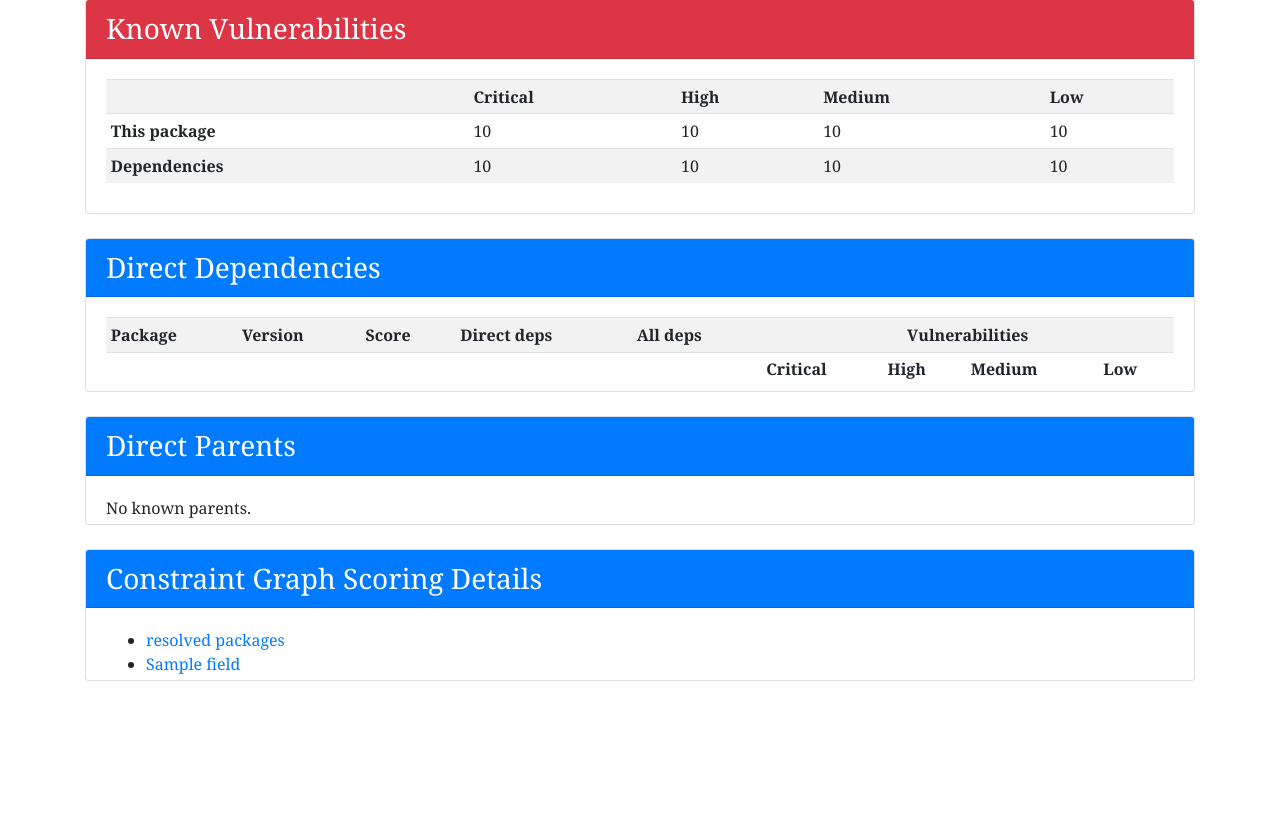
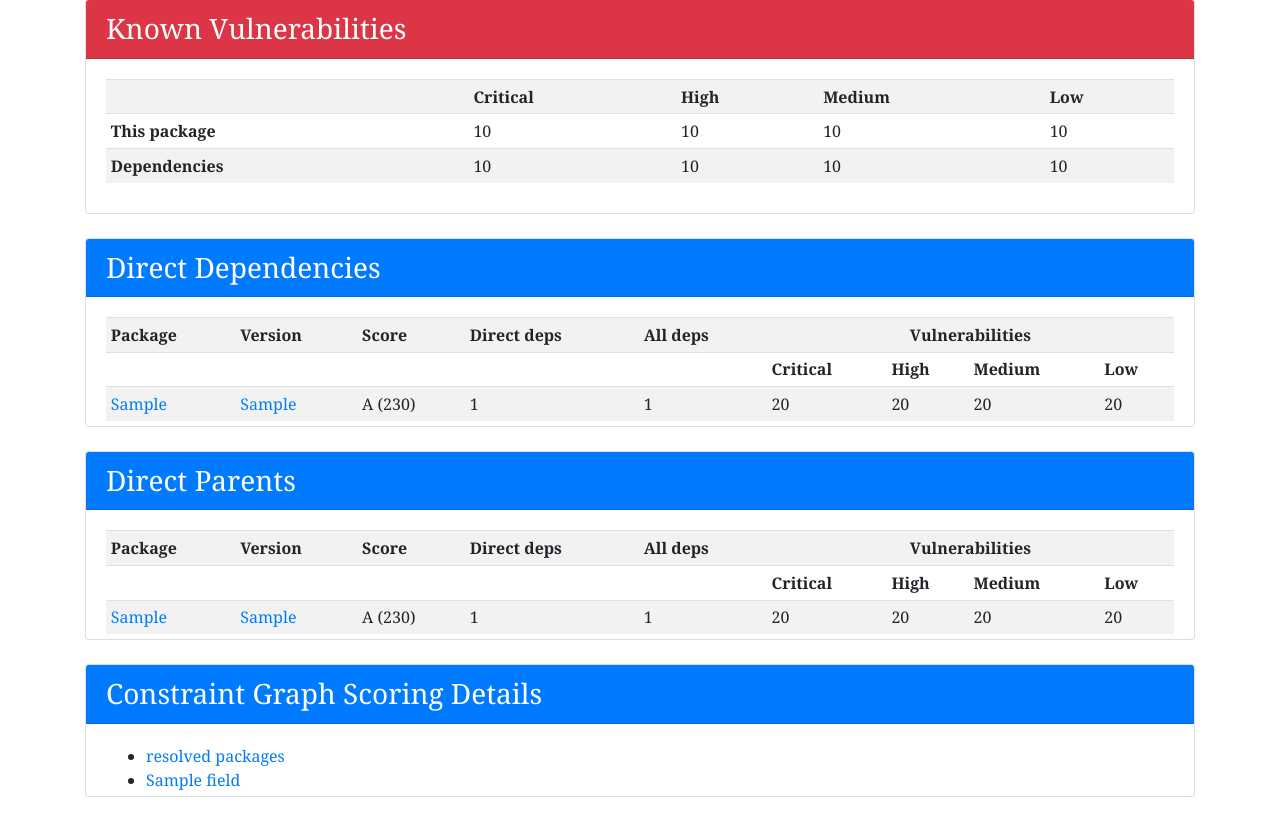
Before and after one commit to mozilla-services/dependency-observatory, a Flask app: template depobs/website/templates/package_report.html in a window 1280 px wide. Shown: the part 613-1426 px from the top of the page. Before the commit the page ends 1294 px from the top, so only its background shows below. Run offline with Flask 2, Linux system fonts and the light colour scheme; tables that the repository leaves empty hold one stand-in row (values such as "Sample post"); the template is opened without the code that fills it: values that come from a table or form of the project are taken from there, most other values are stand-ins (such as "Sample title", 1, 10 or a date in 2020); lists and menus that the app fills with data are empty; parts of the project's set-up code (start-up, migrations or seed data) failed here and were passed over; some libraries are stand-ins or nearby versions.

Commit message:
web: have dependencies_table snippet take a PackageReport
use .parents and .dependencies directly

```diff
--- a/depobs/website/templates/dep_files_report.html
+++ b/depobs/website/templates/dep_files_report.html
@@ -33,7 +33,7 @@
             </div>
             <div class="card-body pb-1">
                 {%if scan.package_graph and scan.package_graph.distinct_package_reports %}
-                    {% with deps=scan.package_graph.distinct_package_reports_json %}
+                    {% with deps=scan.package_graph.distinct_package_reports %}
                         {% include 'dependencies_table.html' %}
                     {% endwith %}
                 {% else %}
--- a/depobs/website/templates/dependencies_table.html
+++ b/depobs/website/templates/dependencies_table.html
@@ -21,35 +21,35 @@
     {% for dep in deps %}
     <tr>
         <td>
-            <a href="{{url_for('views_blueprint.show_package_report', package_manager='npm', package_name=dep['package'], package_version=dep['version'])}}" title="See package / version details">
-                {{dep['package']}}
+            <a href="{{url_for('views_blueprint.show_package_report', package_manager='npm', package_name=dep.package, package_version=dep['version'])}}" title="See package / version details">
+                {{dep.package}}
             </a>
         </td>
         <td>
-            <a href="{{url_for('views_blueprint.show_package_report', package_manager='npm', package_name=dep['package'], package_version=dep['version'])}}" title="See package / version details">
-                {{dep['version']}}
+            <a href="{{url_for('views_blueprint.show_package_report', package_manager='npm', package_name=dep.package, package_version=dep['version'])}}" title="See package / version details">
+                {{dep.version}}
             </a>
         </td>
         <td>
-            {{dep['score_code']}} {% if dep['score'] %}({{dep['score'] | round(0) | int}}){% endif %}
+            {{dep.score_code}} {% if dep.score %}({{dep.score | round(0) | int}}){% endif %}
         </td>
         <td>
-            {{dep['immediate_deps']}}
+            {{dep.immediate_deps}}
         </td>
         <td>
-            {{dep['all_deps']}}
+            {{dep.all_deps}}
         </td>
         <td>
-            {{dep['directVulnsCritical_score'] + dep['indirectVulnsCritical_score']}}
+            {{dep.directVulnsCritical_score + dep.indirectVulnsCritical_score}}
         </td>
         <td>
-            {{dep['directVulnsHigh_score'] + dep['indirectVulnsHigh_score']}}
+            {{dep.directVulnsHigh_score + dep.indirectVulnsHigh_score}}
         </td>
         <td>
-            {{dep['directVulnsMedium_score'] + dep['indirectVulnsMedium_score']}}
+            {{dep.directVulnsMedium_score + dep.indirectVulnsMedium_score}}
         </td>
         <td>
-            {{dep['directVulnsLow_score'] + dep['indirectVulnsLow_score']}}
+            {{dep.directVulnsLow_score + dep.indirectVulnsLow_score}}
         </td>
     </tr>
     {% endfor %}
--- a/depobs/website/templates/package_report.html
+++ b/depobs/website/templates/package_report.html
@@ -267,7 +267,7 @@
                 No direct dependencies.
             </div>
             {% else %}
-                {% with deps=package_report.dependencies_json %}
+                {% with deps=package_report.dependencies %}
                     {% include 'dependencies_table.html' %}
                 {% endwith %}
             {% endif %}
@@ -278,12 +278,12 @@
             <span class="h3">Direct Parents </span>
         </div>
         <div class="card-body pb-1">
-            {%if not package_report.parents_json %}
+            {%if not package_report.parents %}
             <div id="no-parents">
                 No known parents.
             </div>
             {% else %}
-                {% with deps=package_report.parents_json %}
+                {% with deps=package_report.parents %}
                     {% include 'dependencies_table.html' %}
                 {% endwith %}
             {% endif %}
```
